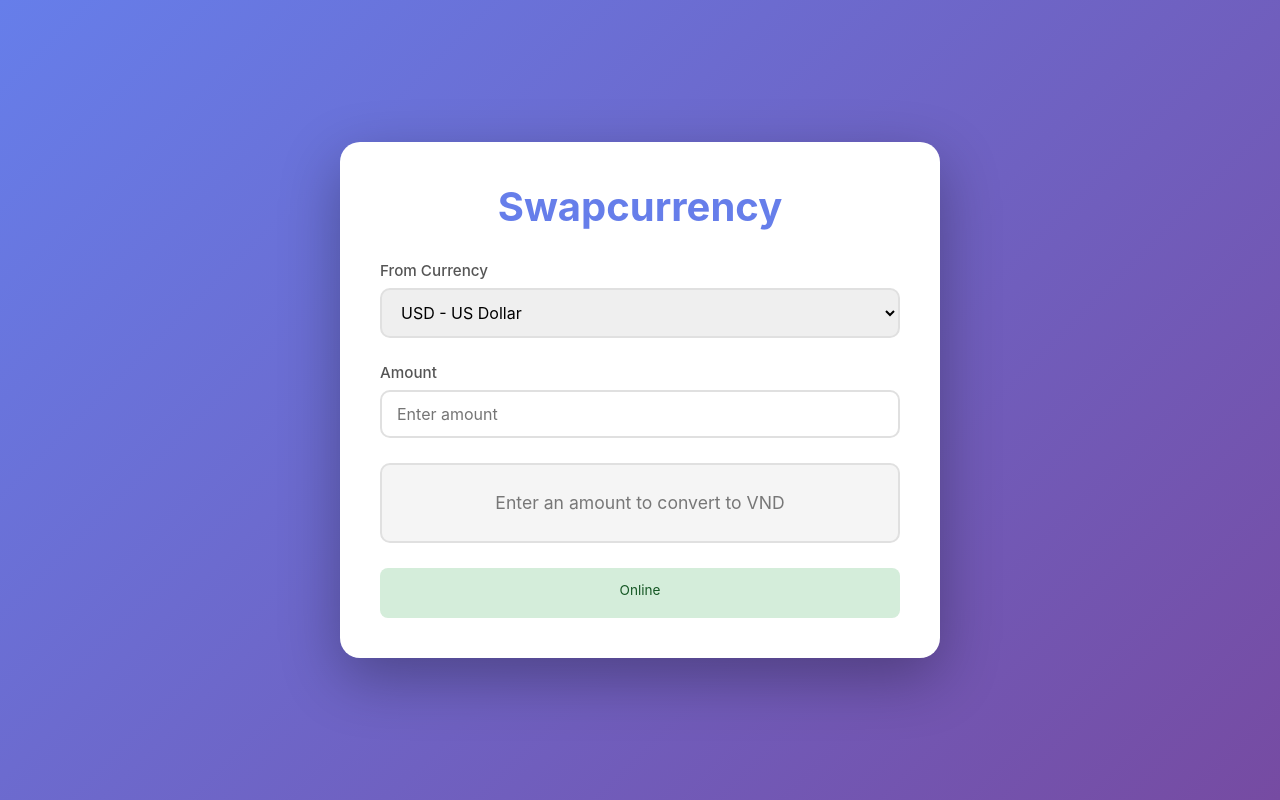
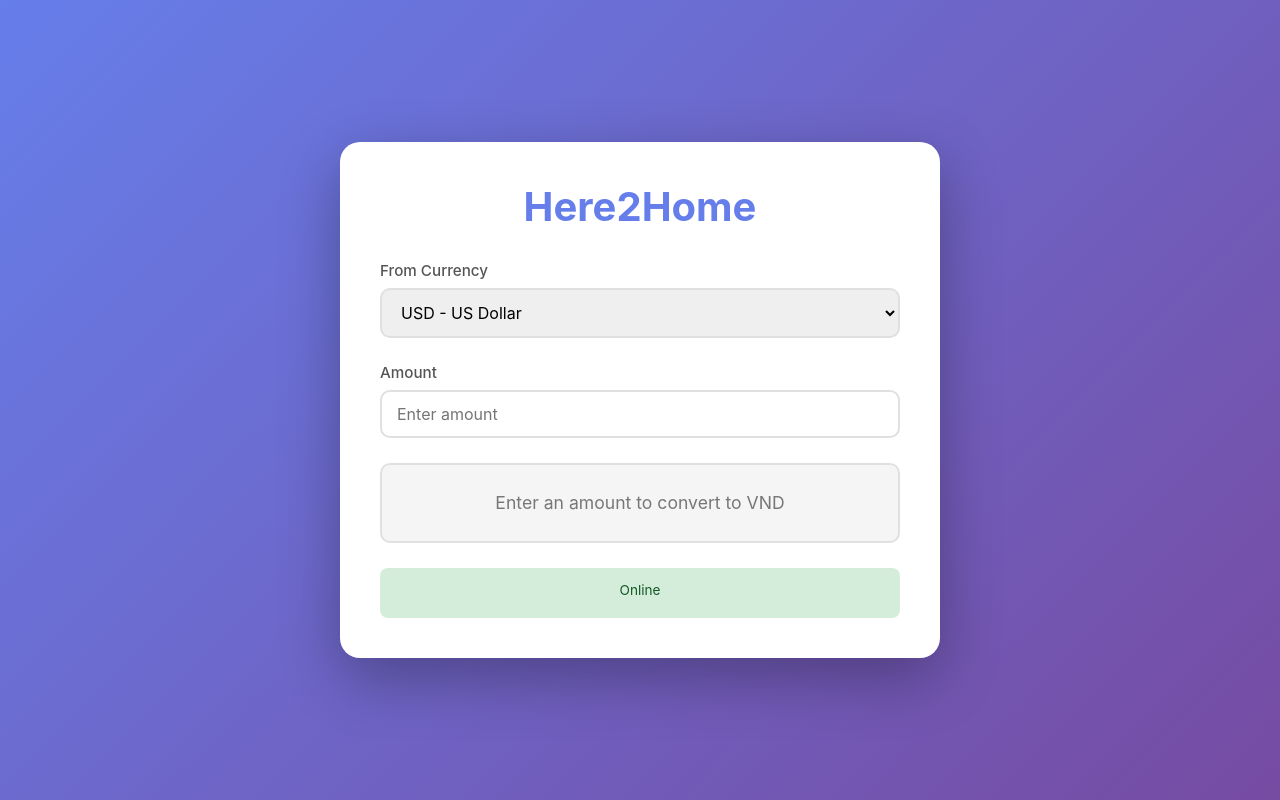
Before and after one commit to tonyfitzs/Swapcurrency, a plain HTML site: page index.html in a window 1280 px wide. Drawn offline with Linux system fonts and the light colour scheme; no server answers.

Commit message:
Update app name to Here2Home and update PWA icons with logo

```diff
--- a/index.html
+++ b/index.html
@@ -4,7 +4,7 @@
     <meta charset="UTF-8">
     <meta name="viewport" content="width=device-width, initial-scale=1.0">
     <meta name="theme-color" content="#667eea">
-    <title>Swapcurrency</title>
+    <title>Here2Home</title>
     <link rel="manifest" href="./manifest.webmanifest">
     <style>
         * {
@@ -128,7 +128,7 @@
 </head>
 <body>
     <div class="container">
-        <h1>Swapcurrency</h1>
+        <h1>Here2Home</h1>
 
         <div class="form-group">
             <label for="sourceCurrency">From Currency</label>
```
Also changed, not shown: icon-192.png, icon-512.png, manifest.webmanifest.
